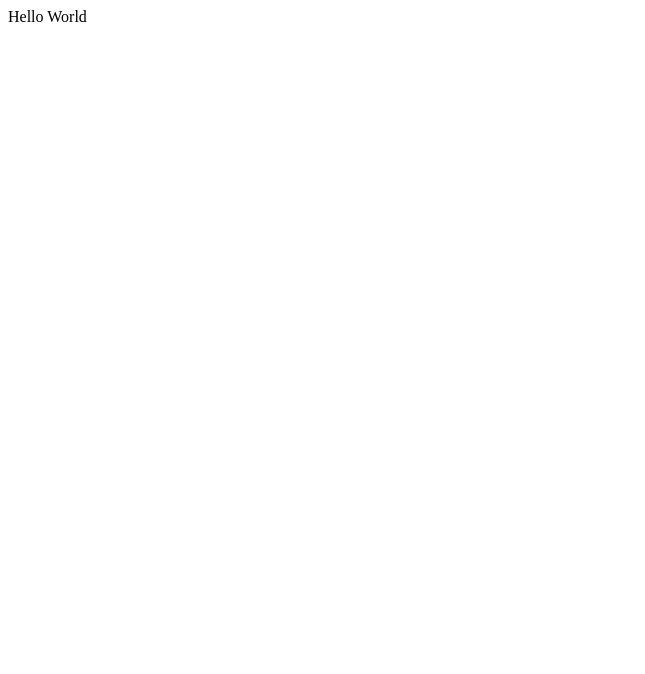
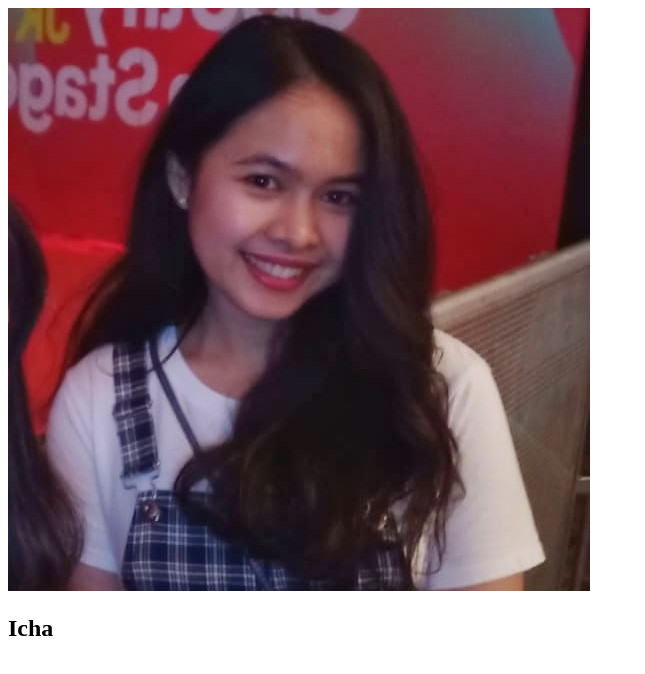
Before and after one commit to ichapredrika/my-repo-from-remote, a plain HTML site: page index.html in a window 1280 px wide. Shown: the whole page, without its empty margins (0-645 px from the left). Drawn offline with Linux system fonts and the light colour scheme.

Commit message:
Changed Hello world with img and h2 to display simple profile data. Image file added in the folder images and used as resource in the img element in index.html file

```diff
--- a/index.html
+++ b/index.html
@@ -4,7 +4,10 @@
   </head>
 
   <body>
-    Hello World
+    <div>
+        <img src="images/icha.jpeg" alt="profile image" />
+        <h2>Icha</h2>
+     </div>
   </body>
 
 </html>
```
Also changed, not shown: images/icha.jpeg (added).
